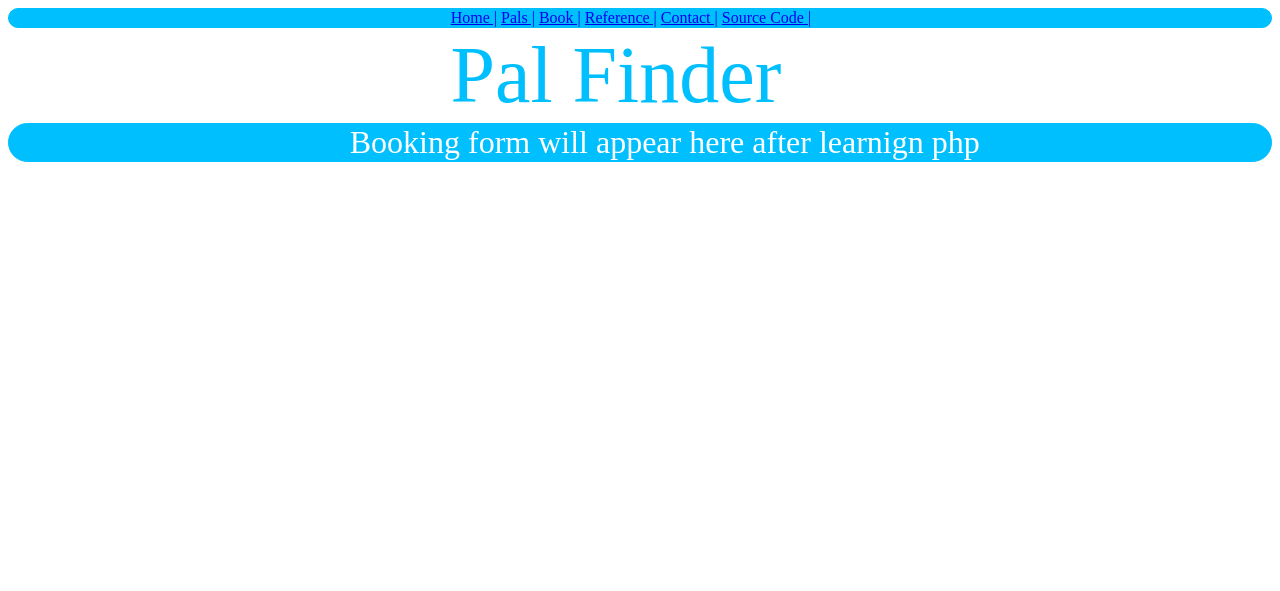
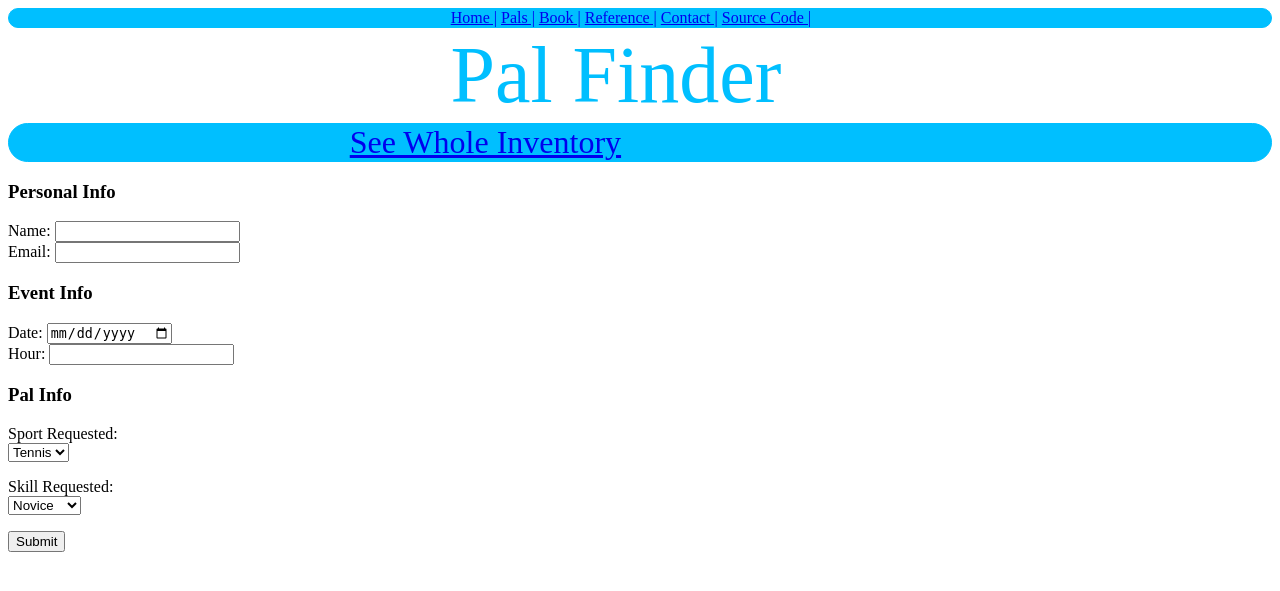
Before and after one commit to lucaspozzi/PalFinder, a PHP site: page /page/book.html in a window 1280 px wide. Shown: the top 591 px of the page. Run offline with PHP 8.4, Linux system fonts and the light colour scheme.

```diff
--- a/page/book.html
+++ b/page/book.html
@@ -24,8 +24,40 @@
 </div>
 
 <div class="wrapper bg roundBorder">
-    <span class="infoBar">Booking form will appear here after learnign php</span>
+    <span class="infoBar"><a href="../page/inventory.php">See Whole Inventory </a></span>
 </div>
+
+<form name="findPal"  action="booked.php"method="post">
+        <h3>Personal Info</h3>
+        Name: <input type="text" name="nameByUser"><br>
+        Email: <input type="text" name="emailByUser"><br>
+
+        <h3>Event Info</h3>
+        Date: <input type="date" name="dateByUser"><br>
+        Hour: <input type="number" name="hour"><br>
+        <h3>Pal Info</h3>
+
+        <p>Sport Requested:<br />
+        <select name ="sport">
+            <option value="Tennis"> Tennis </option>
+            <option value="Chess"> Chess</option>
+        </select></p>
+
+        <p>Skill Requested: <br />
+            <select name ="skill">
+                <option value="Novice">  Novice</option>
+                <option value="Amateur"> Amateur</option>
+                <option value="Expert"> Expert</option>
+            </select>
+        </p>
+
+        <input type="submit" value="Submit">
+    </form>
+
+
+</div>
+
+
 
 </body>
 </html>
```
Also changed, not shown: js/main.js (+28 -5 lines), php/contact.php (+28 -8 lines).
